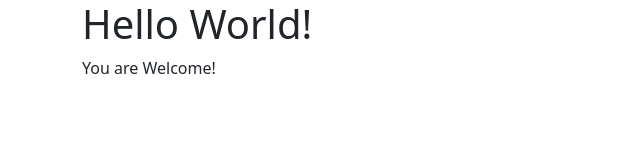
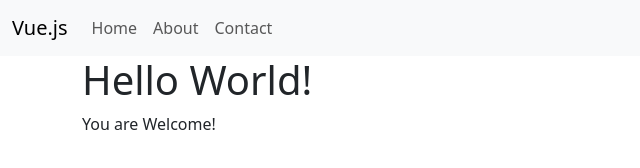
Before and after one commit to paolo9688/Vue_Start, a plain HTML site: page index.html in a window 1280 px wide. Shown: the whole page, without its empty margins (0-640 px from the left). Drawn offline with nearby package versions, Linux system fonts and the light colour scheme.

Commit message:
aggiunta navbar e creata applicazione con ciclo for per i link

```diff
--- a/index.html
+++ b/index.html
@@ -1,19 +1,46 @@
 <!DOCTYPE html>
 <html lang="en">
+
 <head>
     <meta charset="UTF-8">
     <meta name="viewport" content="width=device-width, initial-scale=1.0">
     <title>Vue Start</title>
-    <link href="https://cdn.jsdelivr.net/npm/bootstrap@5.3.5/dist/css/bootstrap.min.css" rel="stylesheet" integrity="sha384-SgOJa3DmI69IUzQ2PVdRZhwQ+dy64/BUtbMJw1MZ8t5HZApcHrRKUc4W0kG879m7" crossorigin="anonymous">
+    <link href="https://cdn.jsdelivr.net/npm/bootstrap@5.3.5/dist/css/bootstrap.min.css" rel="stylesheet"
+        integrity="sha384-SgOJa3DmI69IUzQ2PVdRZhwQ+dy64/BUtbMJw1MZ8t5HZApcHrRKUc4W0kG879m7" crossorigin="anonymous">
     <script src="https://unpkg.com/vue@3/dist/vue.global.js"></script>
 </head>
+
 <body>
+    <nav class="navbar navbar-expand-lg bg-body-tertiary">
+        <div class="container-fluid">
+            <a class="navbar-brand" href="#">Vue.js</a>
+            <button class="navbar-toggler" type="button" data-bs-toggle="collapse" data-bs-target="#navbarNav"
+                aria-controls="navbarNav" aria-expanded="false" aria-label="Toggle navigation">
+                <span class="navbar-toggler-icon"></span>
+            </button>
+            <div class="collapse navbar-collapse" id="navbarNav">
+                <ul class="navbar-nav">
+                    <li v-for="link in links" class="nav-item">
+                        <a class="nav-link" aria-current="page" href="#">{{ link }}</a>
+                    </li>
+                </ul>
+            </div>
+        </div>
+    </nav>
+
     <div id='content' class="container">
         <h1>{{ pageTitle }}</h1>
         <p>{{ content }}</p>
     </div>
 
     <script>
+        Vue.createApp({
+            data() {
+                return {
+                    links: ['Home', 'About', 'Contact']
+                };
+            }
+        }).mount('nav');
         Vue.createApp({
             data() {
                 return {
@@ -24,4 +51,5 @@
         }).mount('#content');
     </script>
 </body>
+
 </html>
```
